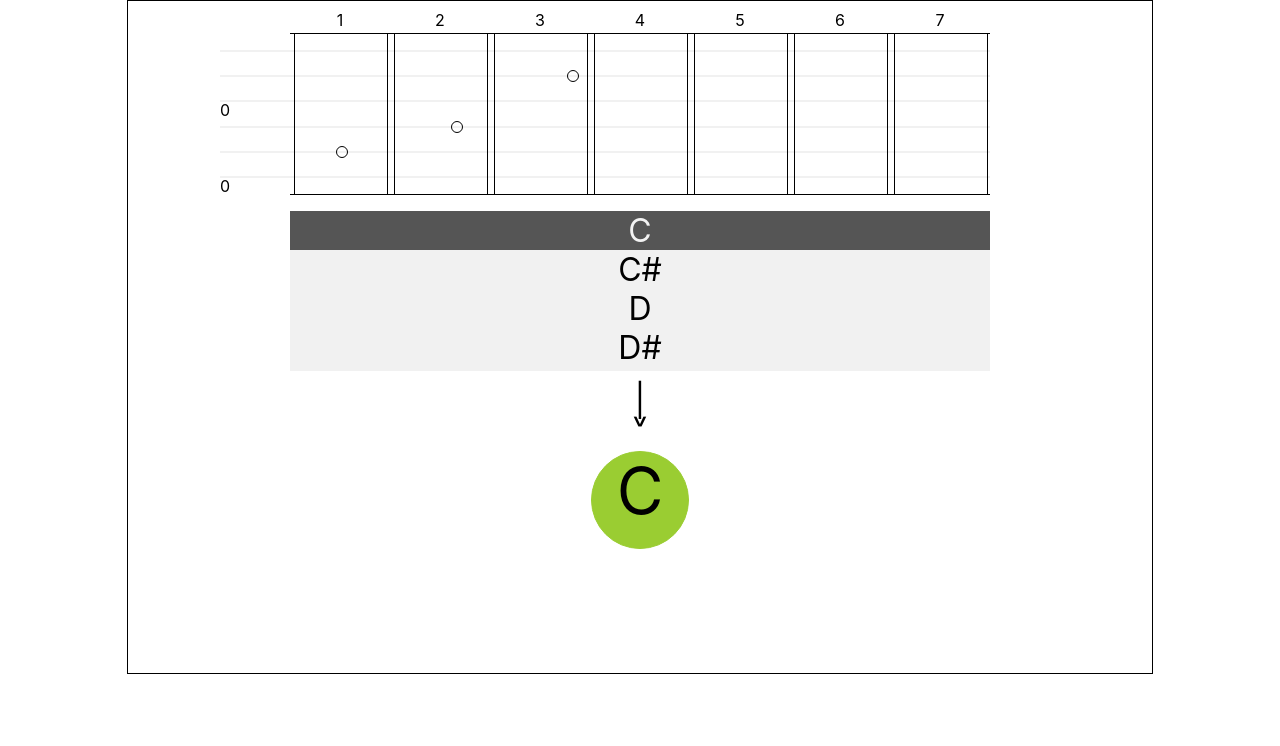
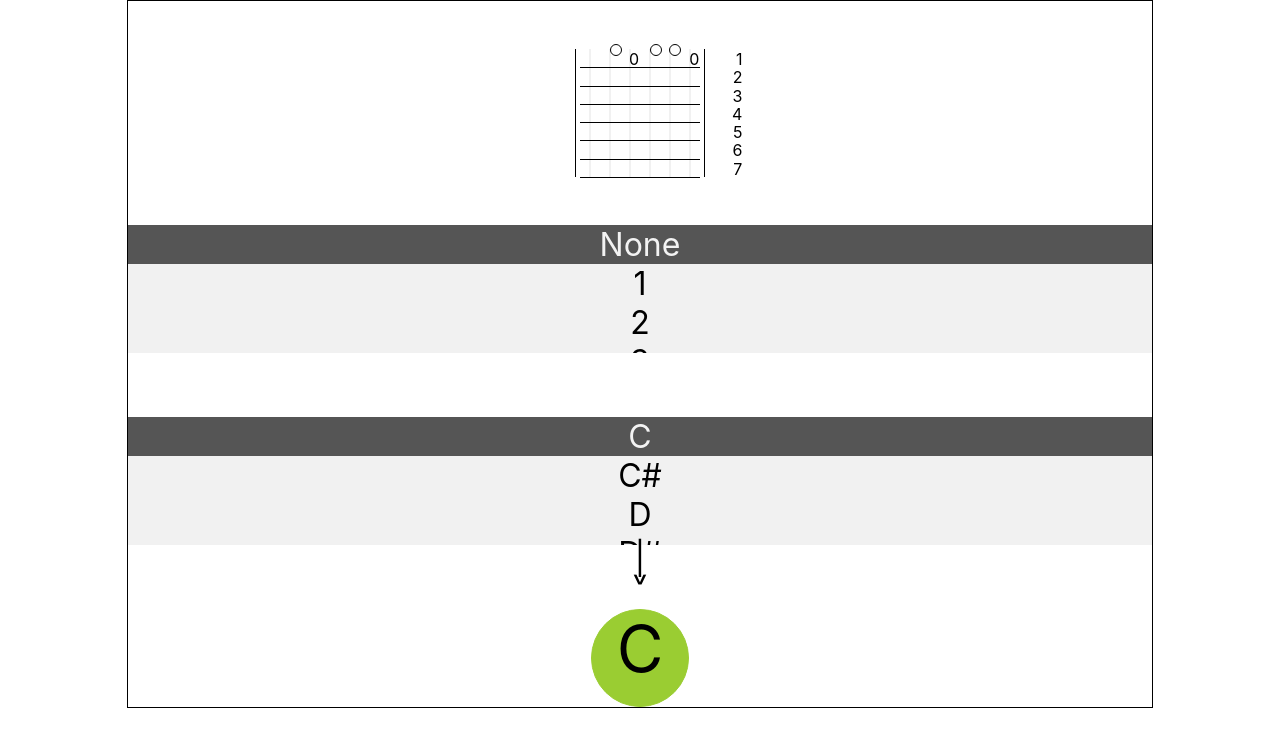
Before and after one commit to thedann/capo-transposer, a React (Create React App) app: page / in a window 1280 px wide. Shown: the top 746 px of the page. Built offline with nearby package versions, Linux system fonts and the light colour scheme.

Commit message:
started to change the design whit h how you place the capo

```diff
--- a/src/App.tsx
+++ b/src/App.tsx
@@ -1,6 +1,7 @@
 import React from 'react';
 import styled from 'styled-components';
 import './App.css';
+import CapoSelector from './Components/CapoSelector';
 import ChordSelector from './Components/ChordSelector';
 import GuitarNeck from './Components/GuitarNeck';
 import TransposedChord from './Components/TransposedChord';
@@ -14,20 +15,24 @@ const BodyWrapper = styled.div`
 
 const MainWrapper = styled.div`
   display: flex;
-
-  height: 80vh;
+  flex-direction: column;
+  width: 100%;
   justify-content: center;
   padding-top: 2rem;
 
   @media ${MediaQueries.aboveTablet} {
     border: 1px solid black;
-    min-width: 80%;
+    width: 80%;
   }
 `;
 
 const ChordWrapper = styled.div`
   display: flex;
+  margin-top: 2rem;
+  max-height: 20rem;
+  height: 30rem;
   flex-direction: column;
+  justify-content: space-between;
 `;
 
 const StyledArrowDown = styled.div`
@@ -48,15 +53,16 @@ function App() {
       <div className='App'>
         <BodyWrapper>
           <MainWrapper>
+            <GuitarNeck />
             <ChordWrapper>
-              <GuitarNeck />
+              <CapoSelector />
               <ChordSelector />
-              <StyledArrowDown>
-                <span>|</span>
-                <span>^</span>
-              </StyledArrowDown>
-              <TransposedChord />
             </ChordWrapper>
+            <StyledArrowDown>
+              <span>|</span>
+              <span>^</span>
+            </StyledArrowDown>
+            <TransposedChord />
           </MainWrapper>
         </BodyWrapper>
       </div>
--- /dev/null
+++ b/src/CommonStyling.tsx
@@ -0,0 +1,32 @@
+import styled from 'styled-components';
+import Color from './Helpers/Colors';
+
+export const StyledUl = styled.ul`
+  height: 8rem;
+  width: 100%;
+  overflow: auto;
+  scroll-behavior: smooth;
+  list-style: none;
+  padding: 0;
+
+  /* width */
+  ::-webkit-scrollbar {
+    width: 10px;
+  }
+
+  /* Track */
+  ::-webkit-scrollbar-track {
+    background: ${Color.LightGrey};
+  }
+
+  /* Handle */
+  ::-webkit-scrollbar-thumb {
+    background: ${Color.Grey};
+    border-radius: 10px;
+  }
+
+  /* Handle on hover */
+  ::-webkit-scrollbar-thumb:hover {
+    background: ${Color.DarkGrey};
+  }
+`;
--- /dev/null
+++ b/src/Components/CapoSelector.tsx
@@ -0,0 +1,46 @@
+import React, { FC, useContext } from 'react';
+import styled from 'styled-components';
+import { StyledUl } from '../CommonStyling';
+import { AppContext } from '../Context/Context';
+import Color from '../Helpers/Colors';
+
+const CapoLi = styled.li<{ selected?: boolean }>`
+  font-size: 2rem;
+  background: ${({ selected }) =>
+    selected ? Color.DarkGrey : Color.LightGrey};
+  color: ${({ selected }) => (selected ? Color.White : Color.Black)};
+
+  :hover {
+    cursor: pointer;
+  }
+`;
+
+const CapoSelector: FC = () => {
+  const { capoFret, updateCapo, currentChord } = useContext(AppContext);
+
+  const capoFrets = [0, 1, 2, 3, 4, 5, 6];
+
+  const onFretClick = (fretNumber: number) => {
+    if (fretNumber === capoFret) {
+      updateCapo(0);
+    } else {
+      updateCapo(fretNumber);
+    }
+  };
+
+  const fretText = (number: number): string => {
+    return number === 0 ? 'None' : number.toString();
+  };
+
+  return (
+    <StyledUl>
+      {capoFrets.map((fret) => (
+        <CapoLi selected={capoFret === fret} onClick={() => onFretClick(fret)}>
+          {fretText(fret)}
+        </CapoLi>
+      ))}
+    </StyledUl>
+  );
+};
+
+export default CapoSelector;
--- a/src/Components/ChordSelector.tsx
+++ b/src/Components/ChordSelector.tsx
@@ -3,35 +3,9 @@ import styled from 'styled-components';
 import { allBaseChords, Chord } from '../Helpers/Chords';
 import Color from '../Helpers/Colors';
 import { AppContext } from '../Context/Context';
+import { StyledUl } from '../CommonStyling';
 
-const StyledUl = styled.ul`
-  height: 10rem;
-  overflow: auto;
-  scroll-behavior: smooth;
-  list-style: none;
-  padding: 0;
 
-  /* width */
-  ::-webkit-scrollbar {
-    width: 10px;
-  }
-
-  /* Track */
-  ::-webkit-scrollbar-track {
-    background: ${Color.LightGrey};
-  }
-
-  /* Handle */
-  ::-webkit-scrollbar-thumb {
-    background: ${Color.Grey};
-    border-radius: 10px;
-  }
-
-  /* Handle on hover */
-  ::-webkit-scrollbar-thumb:hover {
-    background: ${Color.DarkGrey};
-  }
-`;
 
 const StyledLi = styled.li<{ selected?: boolean }>`
   font-size: 2rem;
--- a/src/Components/GuitarFret.tsx
+++ b/src/Components/GuitarFret.tsx
@@ -1,15 +1,12 @@
-import React, { FC } from 'react';
+import React, { FC, useContext } from 'react';
 import styled from 'styled-components';
+import { AppContext } from '../Context/Context';
 import MediaQueries from '../Helpers/MediaQueries';
 
 const FretWrapper = styled.div`
   padding: 0 0.25rem;
   flex-grow: 1;
   position: relative;
-
-  :hover {
-    cursor: pointer;
-  }
 
   @media ${MediaQueries.aboveTablet} {
     /* padding: 0 1.5rem; */
@@ -21,8 +18,8 @@ const StyledFret = styled.div<{ capoOn?: boolean }>`
   height: 100%;
 
   background: ${({ capoOn }) => (capoOn ? 'black' : 'none')};
-  border-left: 1px solid black;
-  border-right: 1px solid black;
+  border-bottom: 1px solid black;
+  border-bottom: 1px solid black;
 
   position: relative;
   z-index: 1;
@@ -30,57 +27,24 @@ const StyledFret = styled.div<{ capoOn?: boolean }>`
 
 const StyledNumber = styled.p`
   position: absolute;
-  top: -1.5rem;
-  left: 0;
-  right: 0;
+  right: -30%;
   margin: 0;
   margin-left: auto;
   margin-right: auto;
 `;
 
-const StyledCapo = styled.div`
-  width: 1rem;
-  height: 110%;
-  background: black;
-  z-index: 1;
-  position: absolute;
-  top: -0.5rem;
-  left: 1rem;
-`;
-
-const StyledCapoCurve = styled.div`
-  background: black;
-  z-index: -100;
-  position: absolute;
-  bottom: -0.5rem;
-  left: 1rem;
-  height: 0.5rem;
-  width: 1.5rem;
-  border-bottom-right-radius: 40px;
-`;
-
-const StyledDot = styled.div<{ stringToBePlayedAt?: number }>`
-  border-radius: 40px;
-  border: 1px solid black;
-  width: 10px;
-  height: 10px;
-  position: absolute;
-  left: 2rem;
-`;
-
 interface GuitarFretProp {
-  capoOn?: boolean;
   onClick?: () => void;
   number: number;
 }
 
-const GuitarFret: FC<GuitarFretProp> = ({ capoOn, onClick, number }) => {
+const GuitarFret: FC<GuitarFretProp> = ({ onClick, number }) => {
+  const { capoFret } = useContext(AppContext);
+
   return (
     <FretWrapper onClick={onClick}>
-      <StyledNumber>{number}</StyledNumber>
+      <StyledNumber>{number + capoFret}</StyledNumber>
       <StyledFret />
-      {capoOn && <StyledCapo />}
-      {capoOn && <StyledCapoCurve />}
     </FretWrapper>
   );
 };
--- a/src/Components/GuitarNeck.tsx
+++ b/src/Components/GuitarNeck.tsx
@@ -1,83 +1,85 @@
 import React, { FC, useContext, useEffect, useState } from 'react';
 import styled from 'styled-components';
-import Color from '../Helpers/Colors';
 import { AppContext } from '../Context/Context';
-import MediaQueries from '../Helpers/MediaQueries';
+import chordGrip from '../Helpers/ChordGrip';
 import GuitarFret from './GuitarFret';
 import GuitarString from './GuitarString';
-import chordGrip from '../Helpers/ChordGrip';
 
 const Container = styled.div`
-  min-width: 300px;
-  max-width: 800px;
   height: 10rem;
   display: flex;
+  align-items: center;
+  justify-content: center;
+`;
+
+const Neck = styled.div`
+  width: 8rem;
+  height: 8rem;
+  display: flex;
+  flex-direction: column;
   justify-content: space-between;
   position: relative;
-  border-top: 1px solid black;
-  border-bottom: 1px solid black;
-
-  @media ${MediaQueries.aboveTablet} {
-    min-width: 700px;
-    max-width: 800px;
-  }
+  border-left: 1px solid black;
+  border-right: 1px solid black;
 `;
 
 const StringContainer = styled.div`
   position: absolute;
-  height: 80%;
-  width: 101%;
+  height: 100%;
+  width: 80%;
   display: flex;
   justify-content: space-between;
-  flex-direction: column;
+  flex-direction: row;
   z-index: -10;
-  left: -1%;
-  top: 10%;
+  left: 10%;
+`;
 
-  @media ${MediaQueries.aboveTablet} {
-    width: 110%;
-    left: -10%;
-  }
+const StyledCapo = styled.div`
+  width: 135%;
+  height: 0.5rem;
+  background: black;
+  z-index: 1;
+  position: absolute;
+  left: -1rem;
+  top: 1rem;
+`;
+
+const StyledCapoCurve = styled.div`
+  background: black;
+  z-index: -100;
+  position: absolute;
+  left: -0.5rem;
+  height: 1rem;
+  width: 0.75rem;
+  border-bottom-left-radius: 40px;
 `;
 
 const GuitarNeck: FC = () => {
   const frets: number[] = [1, 2, 3, 4, 5, 6, 7];
 
-  const { capoFret, updateCapo, currentChord } = useContext(AppContext);
+  const { capoFret, currentChord } = useContext(AppContext);
   const [currentGrip, setCurrentGrip] = useState(chordGrip(currentChord));
 
   useEffect(() => {
     setCurrentGrip(chordGrip(currentChord));
   }, [currentChord, capoFret]);
 
-  const onFretClick = (fretNumber: number) => {
-    if (fretNumber === capoFret) {
-      updateCapo(0);
-    } else {
-      updateCapo(fretNumber);
-    }
-  };
-
   return (
     <Container>
-      {frets.map((fretNumber, index) => (
-        <GuitarFret
-          onClick={() => onFretClick(fretNumber)}
-          capoOn={capoFret === fretNumber}
-          number={fretNumber}
-          key={index}
-        />
-      ))}
+      <Neck>
+        {frets.map((fretNumber, index) => (
+          <GuitarFret number={fretNumber} key={index} />
+        ))}
 
-      <StringContainer>
-        {currentGrip && currentGrip.map((guitarString) => <GuitarString toBePlayedAt={guitarString} />)}
-        {/* <GuitarString />
-        <GuitarString />
-        <GuitarString />
-        <GuitarString />
-        <GuitarString />
-        <GuitarString /> */}
-      </StringContainer>
+        <StringContainer>
+          {currentGrip && currentGrip.map((whereToBePlayed) => <GuitarString toBePlayedAt={whereToBePlayed} />)}
+          {capoFret > 0 && (
+            <StyledCapo>
+              <StyledCapoCurve />
+            </StyledCapo>
+          )}
+        </StringContainer>
+      </Neck>
     </Container>
   );
 };
--- a/src/Components/GuitarString.tsx
+++ b/src/Components/GuitarString.tsx
@@ -3,8 +3,8 @@ import styled from 'styled-components';
 import Color from '../Helpers/Colors';
 
 const StyledGuitarString = styled.div`
-  width: 100%;
-  height: 2px;
+  width: 2px;
+  height: 100%;
   background: ${Color.LightGrey};
   display: flex;
   justify-content: space-between;
--- a/src/index.css
+++ b/src/index.css
@@ -11,3 +11,7 @@ code {
   font-family: source-code-pro, Menlo, Monaco, Consolas, 'Courier New',
     monospace;
 }
+
+ul {
+  margin: 0;
+}
```
